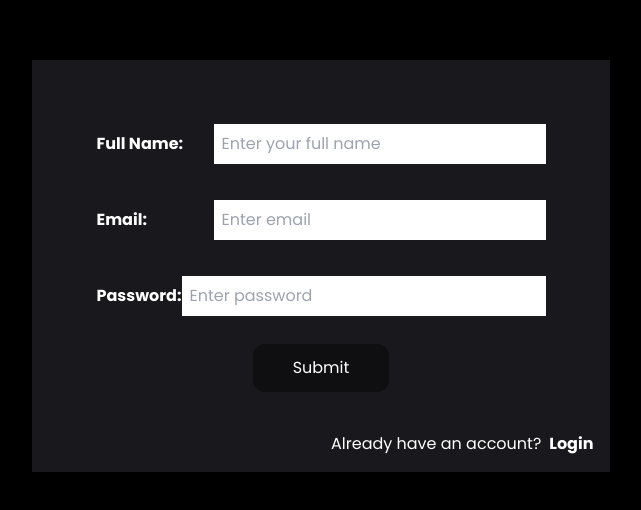
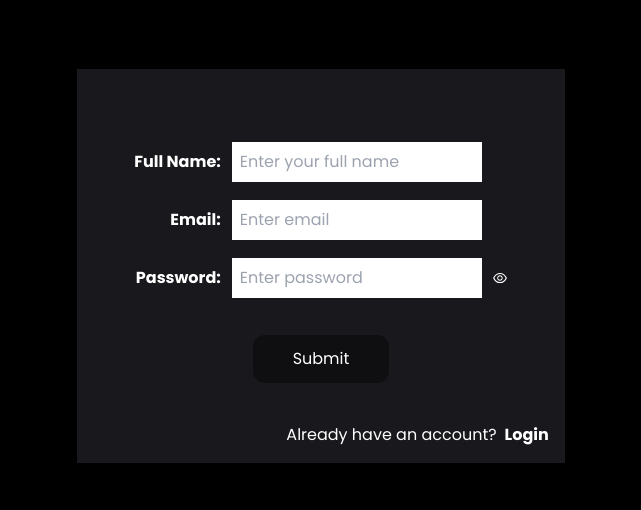
Before and after one commit to Satyam1923/Spring-Music-Player, a React (Vite) app in the folder frontend/: page /signup in a window 1280 px wide. Shown: the part 134-644 px from the top of the page, without its empty margins (319-960 px from the left). Built offline with nearby package versions, Linux system fonts and the light colour scheme; no server answers.

Commit message:
Update SignUp.jsx

```diff
--- a/frontend/src/components/Auth/SignUp.jsx
+++ b/frontend/src/components/Auth/SignUp.jsx
@@ -12,8 +12,8 @@ const SignUp = () => {
     const [name, setName] = useState("");
     const [email, setEmail] = useState("");
     const [password, setPassword] = useState("");
+    const [showPassword, setShowPassword] = useState(false);
     const [loading, setLoading] = useState(false);
-    const [passwordVisible, setPasswordVisible] = useState(false);
     const navigate = useNavigate();
 
     const handleSignUp = async (e) => {
@@ -48,7 +48,7 @@ const SignUp = () => {
     const fetchUserData = async () => {
         auth.onAuthStateChanged((user) => {
             if (user) {
-                navigate('/');
+                navigate('/')
             }
         });
     };
@@ -56,10 +56,6 @@ const SignUp = () => {
     useEffect(() => {
         fetchUserData();
     }, []);
-
-    const togglePasswordVisibility = () => {
-        setPasswordVisible(!passwordVisible);
-    };
 
     return (
         <div>
@@ -77,50 +73,69 @@ const SignUp = () => {
             />
             <div className="bg-[#18181D] flex flex-col p-4">
                 <form className="flex flex-col items-center p-10 gap-5" onSubmit={handleSignUp}>
-                    <div className="w-full flex items-center justify-between p-2">
-                        <label htmlFor="name" className="font-bold">Full Name:</label>
+                    <table style={{ borderCollapse: "separate", borderSpacing: "0 1em" }}>
+                        <tbody>
+                            <tr>
+                                <td style={{ textAlign: "right", paddingRight: "10px" }}>
+                                    <label htmlFor="name" className="font-bold text-white-500">Full Name:</label>
+                                </td>
+                                <td>
                                     <input
                                         id="name"
                                         className="p-2 text-black"
+                                        style={{ width: "250px" }}
                                         placeholder="Enter your full name"
                                         value={name}
                                         onChange={(e) => setName(e.target.value)}
                                         required
                                     />
-                    </div>
-                    <div className="w-full flex items-center justify-between p-2">
-                        <label htmlFor="email" className="font-bold">Email:</label>
+                                </td>
+                            </tr>
+                            <tr>
+                                <td style={{ textAlign: "right", paddingRight: "10px" }}>
+                                    <label htmlFor="email" className="font-bold text-white-500">Email:</label>
+                                </td>
+                                <td>
                                     <input
                                         id="email"
                                         type="email"
                                         className="p-2 text-black"
+                                        style={{ width: "250px" }}
                                         placeholder="Enter email"
                                         value={email}
                                         onChange={(e) => setEmail(e.target.value)}
                                         required
                                     />
-                    </div>
-                    <div className="w-full flex items-center justify-between p-2">
-                        <label htmlFor="password" className="font-bold">Password:</label>
-                        <div className="relative w-full">
+                                </td>
+                            </tr>
+                            <tr>
+                                <td style={{ textAlign: "right", paddingRight: "10px" }}>
+                                    <label htmlFor="password" className="font-bold text-white-500">Password:</label>
+                                </td>
+                                <td style={{ display: "flex", alignItems: "center" }}>
                                     <input
                                         id="password"
-                                type={passwordVisible ? "text" : "password"}
-                                className="p-2 text-black w-full pr-10"
+                                        type={showPassword ? "text" : "password"}
+                                        className="p-2 text-black"
+                                        style={{ width: "250px" }}
                                         placeholder="Enter password"
                                         value={password}
                                         onChange={(e) => setPassword(e.target.value)}
                                         required
                                     />
-                            <button
-                                type="button"
-                                className="absolute inset-y-0 right-0 pr-3 flex items-center text-gray-700"
-                                onClick={togglePasswordVisibility}
+                                    <span
+                                        onClick={() => setShowPassword(!showPassword)}
+                                        style={{
+                                            marginLeft: "10px",
+                                            cursor: "pointer"
+                                        }}
                                     >
-                                {passwordVisible ? <AiOutlineEyeInvisible /> : <AiOutlineEye />}
-                            </button>
-                        </div>
-                    </div>
+                                        {showPassword ? <AiOutlineEyeInvisible /> : <AiOutlineEye />}
+                                    </span>
+                                </td>
+                            </tr>
+                        </tbody>
+                    </table>
                     <button
                         type="submit"
                         className="bg-[#0f0f11] p-3 rounded-xl px-10 hover:bg-black"
```
Lines whose indentation alone changed are shown as unchanged.
